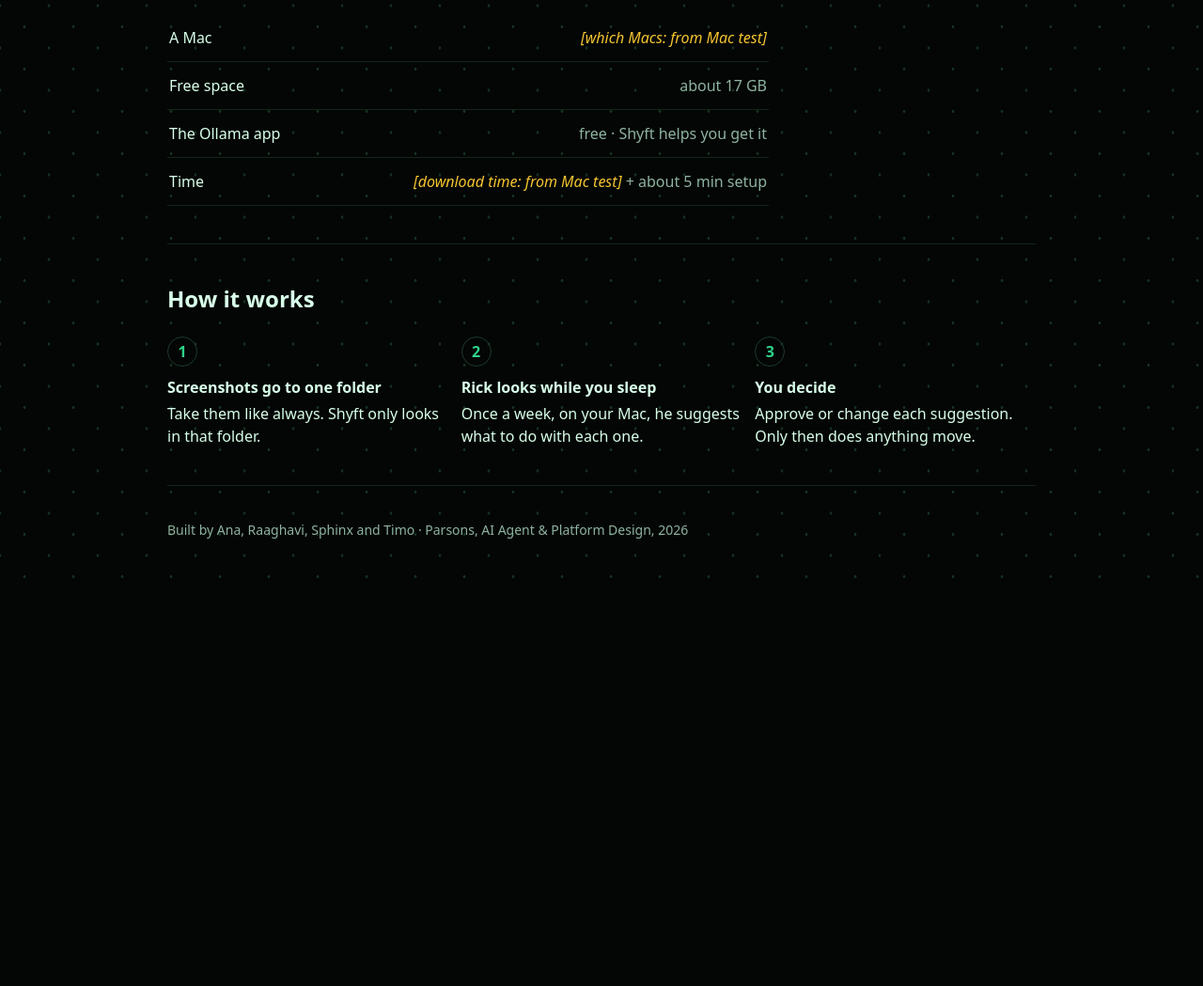
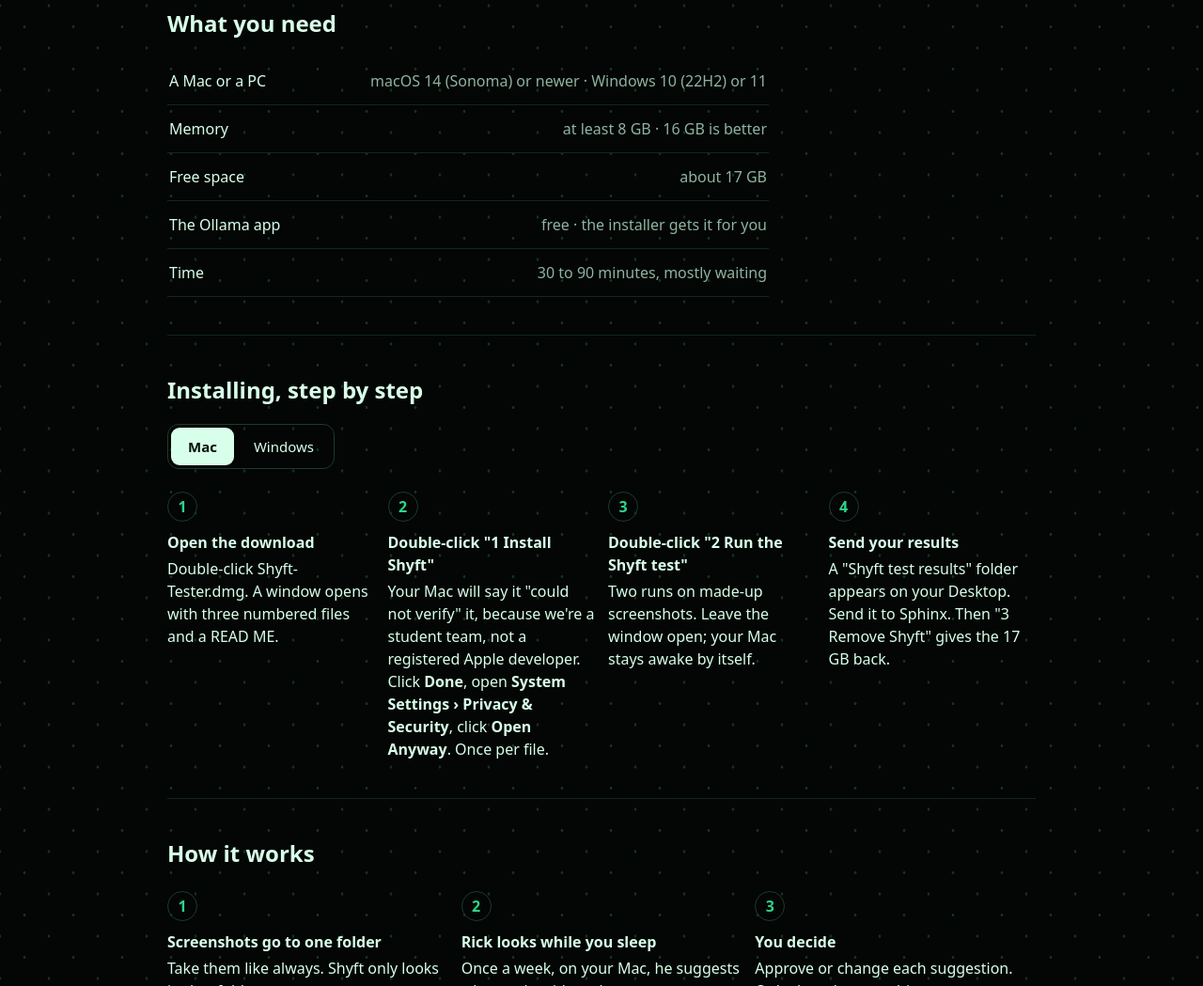
Before and after one commit to timovreuxgerbier/agenthk, a plain HTML site: page ui/start.html in a window 1280 px wide. Shown: the part 984-2033 px from the top of the page at 94% size. Before the commit the page ends 1606 px from the top, so only its background shows below. Drawn offline with Linux system fonts and the light colour scheme.

Commit message:
Tester kits for Mac (DMG) and Windows (zip), OS-aware download page

```diff
--- a/ui/start.css
+++ b/ui/start.css
@@ -21,9 +21,15 @@ section.block h2{font-size:24px;font-weight:800;margin:0 0 18px}
 .req li{display:flex;justify-content:space-between;gap:16px;padding:13px 2px;border-bottom:1px solid var(--line);font-size:16px}
 .req li span:last-child{color:var(--muted);text-align:right}
 .steps3{display:grid;grid-template-columns:repeat(auto-fit,minmax(220px,1fr));gap:14px;counter-reset:s}
-.steps3 div{padding:4px 0 0}.steps3 b{display:block;margin-bottom:4px}
+.steps3 div{padding:4px 0 0}.steps3 div > b{display:block;margin-bottom:4px}
 .steps3 div::before{counter-increment:s;content:counter(s);display:inline-flex;width:30px;height:30px;border-radius:50%;
   align-items:center;justify-content:center;border:1px solid var(--line2);color:var(--trace);font-weight:700;margin-bottom:10px}
 .foot2{padding:36px 0 48px;color:var(--muted);font-size:14px;border-top:1px solid var(--line)}
 .tbd{color:var(--y);font-style:italic}
 @media (max-width:640px){.hero h1{font-size:36px}.hero{padding:32px 0 44px}}
+/* Mac / Windows: the page shows one set of steps at a time */
+body:not(.win) .os-win, body.win .os-mac{display:none}
+.seg{display:inline-flex;border:1px solid var(--line2);border-radius:12px;padding:3px;margin:0 0 20px;gap:3px}
+.seg button{min-height:40px;border:none;border-radius:9px;padding:0 18px;font-size:15px}
+.seg button[aria-pressed=true]{background:var(--text);color:#06100B;font-weight:700}
+#other-os{min-height:36px;font-size:14px}
--- a/ui/start.html
+++ b/ui/start.html
@@ -9,8 +9,8 @@
 </head>
 <!-- start.html: the first page a tester sees, before any download.
      TEXT: drafts. Raaghavi will send the final short text: replace anything marked data-copy.
-     NUMBERS in yellow brackets come from today's Mac test (Sphinx).
-     DOWNLOAD_URL at the bottom: the package Sphinx is preparing. -->
+     NUMBERS: 17 GB measured on Timo's Mac (Nov 24); macOS 14+ and 8 GB memory are Ollama's own minimums.
+     DOWNLOAD: the tester kit (installer/ in the repo), published as a GitHub release. -->
 <body class="start">
 <div class="wrap">
   <header class="top">
@@ -24,8 +24,9 @@
       <h1 data-copy="headline">Your screenshots, sorted while you sleep.</h1>
       <p class="sub" data-copy="intro">Shyft looks at your new screenshots on your Mac and suggests what to keep, turn into text, or clear out. You decide. Nothing is deleted.</p>
       <div class="cta">
-        <a class="main" id="download" href="#">Download for Mac</a>
-        <span class="small" id="dl-note">Free · open source · beta</span>
+        <a class="main" id="download" href="#">Download the tester kit for Mac</a>
+        <span class="small" id="dl-note">Shyft-Tester.dmg · free · uses made-up screenshots only</span>
+        <button class="quiet" id="other-os" type="button">On Windows? Get the Windows kit</button>
       </div>
     </div>
 
@@ -41,11 +42,29 @@
     <section class="block" aria-labelledby="need">
       <h2 id="need">What you need</h2>
       <ul class="req">
-        <li><span>A Mac</span><span class="tbd">[which Macs: from Mac test]</span></li>
+        <li><span>A Mac or a PC</span><span>macOS 14 (Sonoma) or newer · Windows 10 (22H2) or 11</span></li>
+        <li><span>Memory</span><span>at least 8 GB · 16 GB is better</span></li>
         <li><span>Free space</span><span>about 17 GB</span></li>
-        <li><span>The Ollama app</span><span>free · Shyft helps you get it</span></li>
-        <li><span>Time</span><span><span class="tbd">[download time: from Mac test]</span> + about 5 min setup</span></li>
+        <li><span>The Ollama app</span><span>free · the installer gets it for you</span></li>
+        <li><span>Time</span><span>30 to 90 minutes, mostly waiting</span></li>
       </ul>
+    </section>
+
+    <section class="block" aria-labelledby="install">
+      <h2 id="install">Installing, step by step</h2>
+      <div class="seg" role="group" aria-label="Show steps for"><button type="button" data-os="mac">Mac</button><button type="button" data-os="win">Windows</button></div>
+      <div class="steps3 os-mac">
+        <div><b>Open the download</b><span class="muted">Double-click Shyft-Tester.dmg. A window opens with three numbered files and a READ ME.</span></div>
+        <div><b>Double-click "1 Install Shyft"</b><span class="muted">Your Mac will say it "could not verify" it, because we're a student team, not a registered Apple developer. Click <b>Done</b>, open <b>System Settings › Privacy &amp; Security</b>, click <b>Open Anyway</b>. Once per file.</span></div>
+        <div><b>Double-click "2 Run the Shyft test"</b><span class="muted">Two runs on made-up screenshots. Leave the window open; your Mac stays awake by itself.</span></div>
+        <div><b>Send your results</b><span class="muted">A "Shyft test results" folder appears on your Desktop. Send it to Sphinx. Then "3 Remove Shyft" gives the 17 GB back.</span></div>
+      </div>
+      <div class="steps3 os-win">
+        <div><b>Extract the download</b><span class="muted">Right-click Shyft-Tester-Windows.zip › <b>Extract All</b>. The files don't work from inside the zip.</span></div>
+        <div><b>Double-click "1 Install Shyft"</b><span class="muted">If Windows says "Windows protected your PC", click <b>More info</b> › <b>Run anyway</b>. We're a student team, not a registered publisher. If it asks to install Python or git, click <b>Yes</b>.</span></div>
+        <div><b>Double-click "2 Run the Shyft test"</b><span class="muted">Two runs on made-up screenshots. Leave the window open; your PC stays awake by itself.</span></div>
+        <div><b>Send your results</b><span class="muted">A "Shyft test results" folder appears on your Desktop. Send it to Sphinx. Then "3 Remove Shyft" gives the 17 GB back.</span></div>
+      </div>
     </section>
 
     <section class="block" aria-labelledby="how">
@@ -63,13 +82,27 @@
 
 <script src="buddies.js"></script>
 <script>
-  var DOWNLOAD_URL = "";   // TODO (Sphinx): link to the Mac package. Empty = not ready yet.
+  // Always the newest GitHub release with the kits attached (see installer/README.md).
+  var KITS = {
+    mac: { url: "https://github.com/timovreuxgerbier/agenthk/releases/latest/download/Shyft-Tester.dmg",
+           label: "Download the tester kit for Mac", file: "Shyft-Tester.dmg", other: "On Windows? Get the Windows kit" },
+    win: { url: "https://github.com/timovreuxgerbier/agenthk/releases/latest/download/Shyft-Tester-Windows.zip",
+           label: "Download the tester kit for Windows", file: "Shyft-Tester-Windows.zip", other: "On a Mac? Get the Mac kit" }
+  };
   document.getElementById("logo").innerHTML = buddy("pip", 26);
   document.getElementById("hero-buddies").innerHTML = trio(58);
-  var dl = document.getElementById("download");
-  if (DOWNLOAD_URL) dl.href = DOWNLOAD_URL;
-  else dl.onclick = function (e) { e.preventDefault();
-    document.getElementById("dl-note").textContent = "The download isn't ready yet. It's coming soon."; };
+  var os = /Win/i.test(navigator.platform || navigator.userAgent) ? "win" : "mac";   // best guess; people can switch
+  function setOS(o) {
+    os = o; var k = KITS[o], dl = document.getElementById("download");
+    dl.href = k.url; dl.textContent = k.label;
+    document.getElementById("dl-note").textContent = k.file + " · free · uses made-up screenshots only";
+    document.getElementById("other-os").textContent = k.other;
+    document.body.classList.toggle("win", o === "win");
+    [].forEach.call(document.querySelectorAll(".seg button"), function (b) { b.setAttribute("aria-pressed", b.getAttribute("data-os") === o); });
+  }
+  document.getElementById("other-os").onclick = function () { setOS(os === "win" ? "mac" : "win"); };
+  [].forEach.call(document.querySelectorAll(".seg button"), function (b) { b.onclick = function () { setOS(b.getAttribute("data-os")); }; });
+  setOS(os);
 </script>
 </body>
 </html>
```
Also changed, not shown: installer/windows/READ ME FIRST.txt (added), 15 other files.
